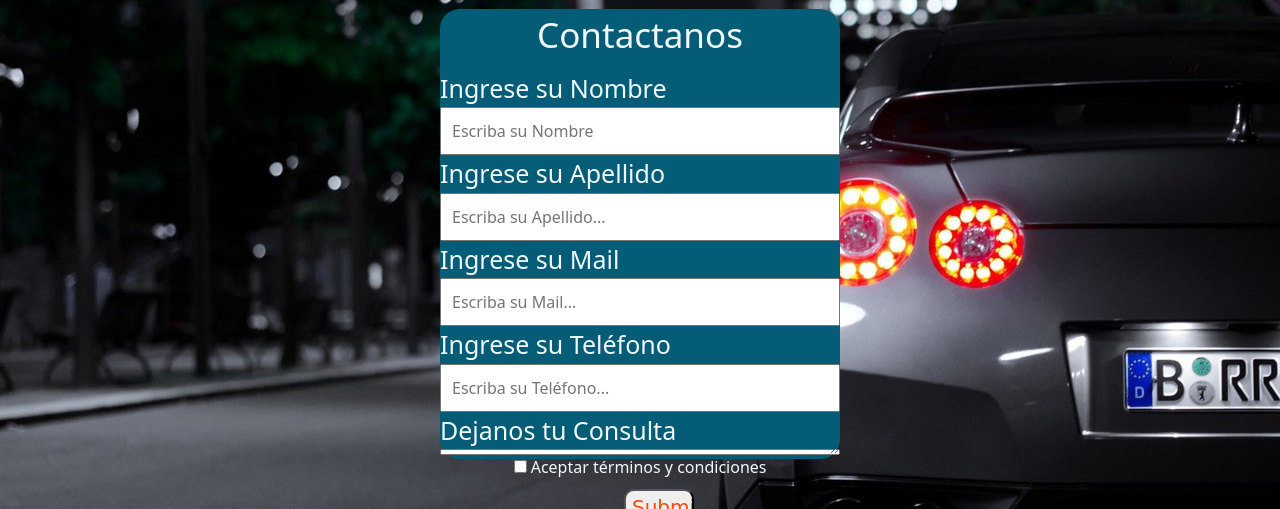
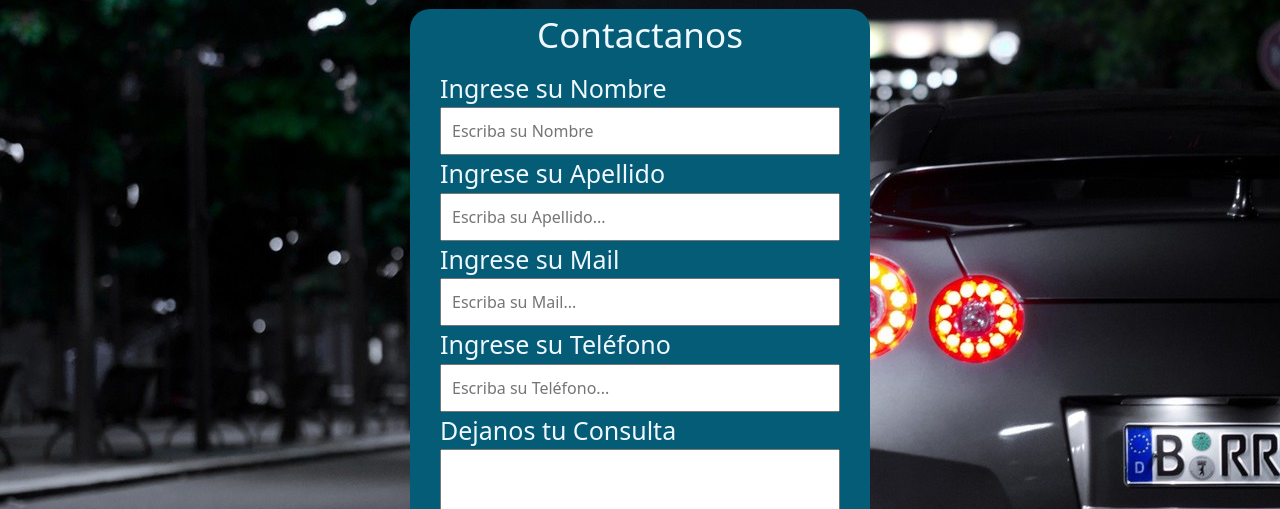
Before and after one commit to RamiroMaslat/RMaslatGR, a plain HTML site: page Pages/Contacto.html in a window 1280 px wide. Shown: the part 291-800 px from the top of the page. Drawn offline with nearby package versions, Linux system fonts and the light colour scheme.

Commit message:
se modifican tamaño de formularios

```diff
--- a/Pages/Contacto.html
+++ b/Pages/Contacto.html
@@ -26,9 +26,7 @@
                 </nav>
             </header>
             <Section class="ContenedorForm">
-
                 <h2 class="ContenedorForm__Titulo">Contacto</h2>
-
                 <form class="ContenedorForm__Formulario">
                     <fieldset class="ContenedorForm__Formulario_Fieldset">
                         <legend>Contactanos</legend>
@@ -49,7 +47,7 @@
                         <label class="ContenedorForm__Formulario_Fieldset_Label" for="consulta">Dejanos tu Consulta</label>
 
 
-                        <textarea class="ContenedorForm__Formulario_Fieldset_Label" name="consulta" id="consulta" cols="30" rows="10"></textarea>
+                        <textarea class="ContenedorForm__Formulario_Fieldset_Input" name="consulta" id="consulta" cols="30" rows="10"></textarea>
 
                         <div class="TerminosYCondiciones">
                             <input type="checkbox">
--- a/Style/Estilos.css
+++ b/Style/Estilos.css
@@ -270,8 +270,8 @@ body {
     .ContenedorForm__Formulario_Fieldset {
         display: flex;
         flex-direction: column;
-        width: 400px;
-        height: 450px;
+        width: 460px;
+        height: 600px;
         border-radius: 20px;
         background-color: rgb(5, 92, 119);
 
@@ -284,10 +284,16 @@ body {
     .ContenedorForm__Formulario_Fieldset_Label {
         font-size: 25px;
         text-align: left;
+        margin-left: 30px;
+
+
 
     }
     .ContenedorForm__Formulario_Fieldset_Input{
         padding: 10px;
+        margin: auto;
+        width: 400px;
+
     }
 
     .FormButton {
@@ -296,6 +302,7 @@ body {
         font-size: 20px;
         padding-top: 10px;
         margin-left: 184px;
+        margin-bottom: 5px;
 
 
 
@@ -355,6 +362,7 @@ grid-area: seccionQuienes;
         text-decoration: underline;
         font-size: 50px;
         color: orangered;
+        margin-bottom: 10px;
 }
 
     .ContenedorQuienes__ParrafoVideo p {
@@ -364,8 +372,8 @@ grid-area: seccionQuienes;
         height: 400px;
         font-family: 'caveat', cursive;
         font-size: 35px;
-        margin-top: -30px;
         color: azure;
+        margin-bottom: 0px;
 
     }
     .ContenedorQuienes__ParrafoVideo div h2 {
```
Also changed, not shown: Pages/CotizáTuUsado.html (+1 -1 lines).
